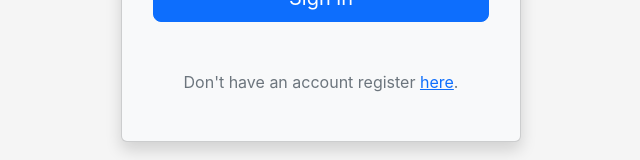
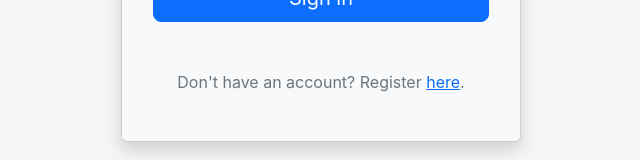
Before and after one commit to paul3bin/Favorite-Stocks-Watcher, a React (Create React App) app in the folder frontend/: page /login in a window 1280 px wide. Shown: the part 406-566 px from the top of the page, without its empty margins (319-959 px from the left). Built offline with nearby package versions, Linux system fonts and the light colour scheme.

Commit message:
added nav link for signup page

```diff
--- a/frontend/src/pages/login.js
+++ b/frontend/src/pages/login.js
@@ -1,4 +1,5 @@
 import React from "react";
+import { Link } from "react-router-dom";
 
 import "../styles/login.css";
 
@@ -38,7 +39,8 @@
                   Sign in
                 </button>
                 <p class="mt-5 mb-3 text-muted">
-                  Don't have an account register <a href="#">here</a>.
+                  Don't have an account? Register <Link to="/signup">here</Link>
+                  .
                 </p>
               </form>
             </main>
```
